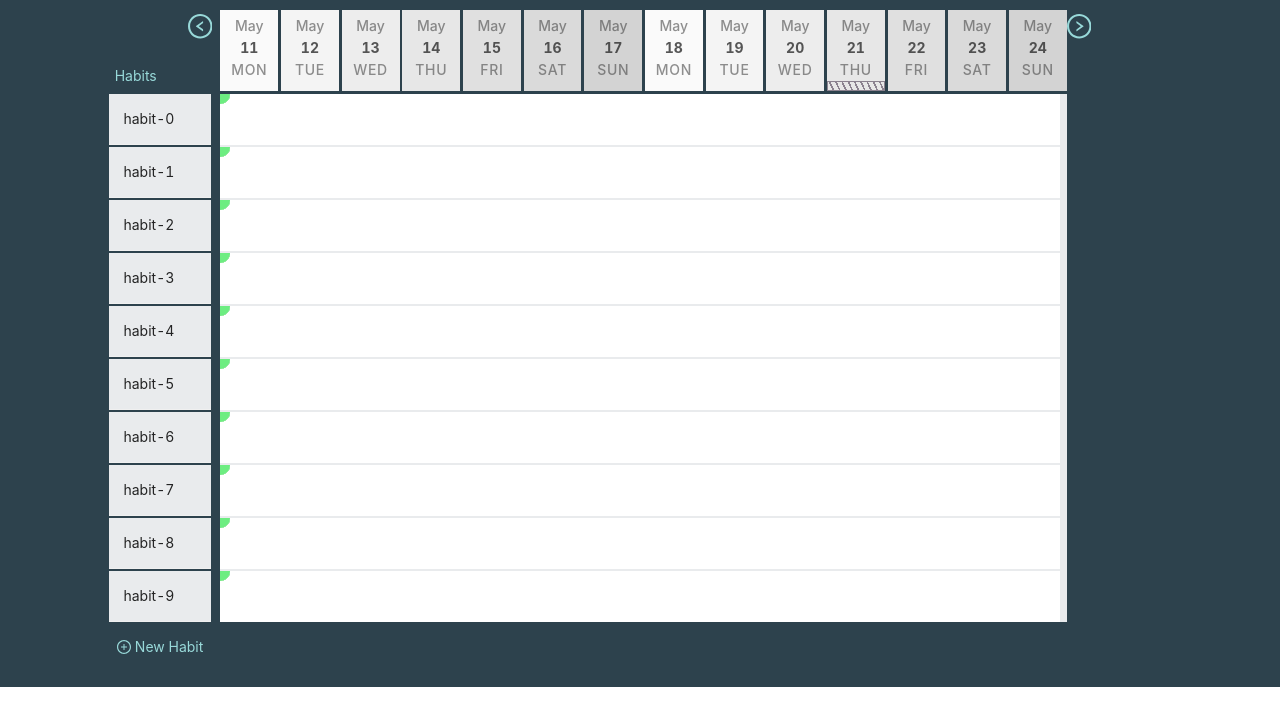
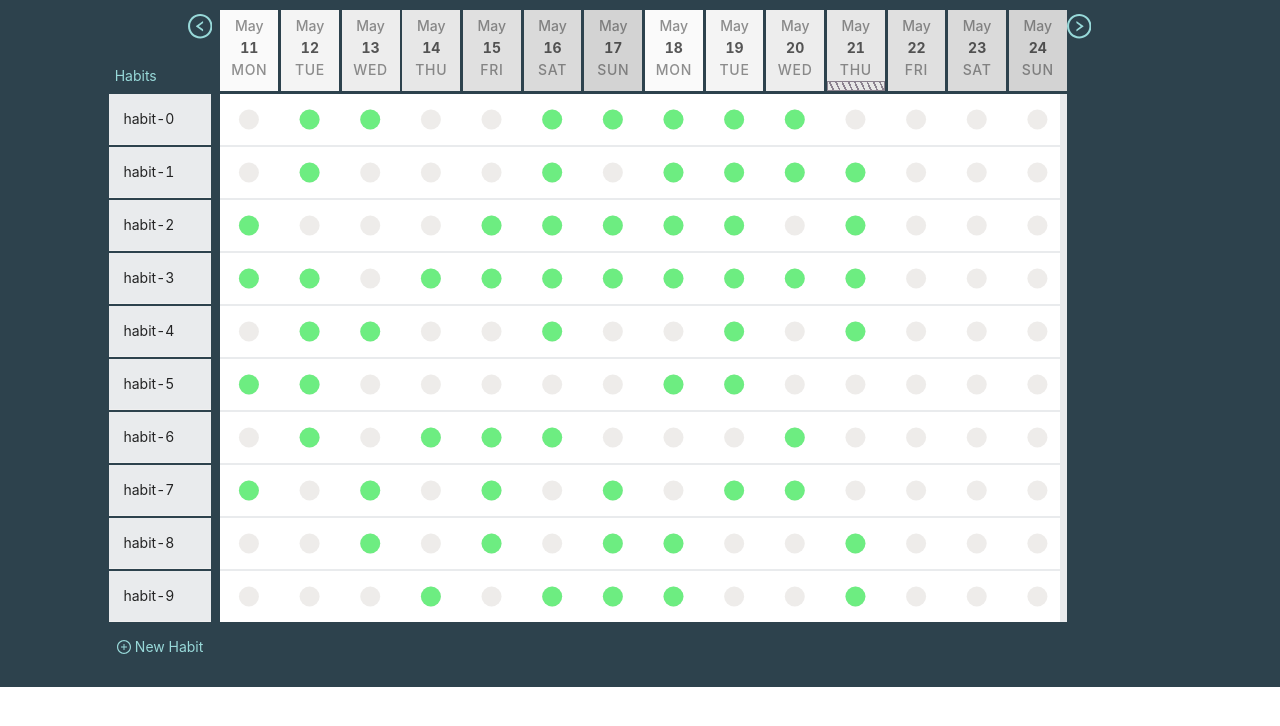
Before and after one commit to brycemorrow4564/habit-tracker, a React (Create React App) app: page / in a window 1280 px wide. Shown: the top 726 px of the page. Built offline with nearby package versions, Linux system fonts and the light colour scheme.

Commit message:
Added logic to track layout anchors in habit list and time axis so we can align grid cells.

```diff
--- a/src/components/CircleScalable.tsx
+++ b/src/components/CircleScalable.tsx
@@ -29,6 +29,11 @@ const innerGrowDuration = 325;
 const minScale = 1;
 const maxScale = 1;
 
+// @ts-ignore
+let getTransform = ({ cx, cy, minScale }) => (`translate(${cx},${cy}) scale(${minScale})`);
+// @ts-ignore
+let getActiveTransform = ({ transformStr, value }) => `${transformStr} scale(${value === 0 ? 0 : 1})`
+
 const CircleScalable: React.FC<CircleScalableProps> = (props) => {
 
     const { dispatch } = useRootContext();
@@ -36,15 +41,16 @@ const CircleScalable: React.FC<CircleScalableProps> = (props) => {
 
     const [localValue, setLocalValue]                       = React.useState<number>(value);
     const [opacityBackground, setOpacityBackground]         = React.useState<number>(minOpacity);
-    const [transformStr, setTransformStr]                   = React.useState<string>(`  translate(${cx},${cy})
-                                                                                        scale(${minScale})`);
-    const [transformStrActive, setTransformStrActive]       = React.useState<string>(`  ${transformStr}
-                                                                                        scale(${value === 0 ? 0 : 1})`);
+    const [transformStr, setTransformStr]                   = React.useState<string>(getTransform({ cx, cy, minScale }));
+    const [transformStrActive, setTransformStrActive]       = React.useState<string>(getActiveTransform({ transformStr, value }));
 
+    // React.useEffect(() => {
 
-    React.useEffect(() => {
+    //     let transformStr = getTransform({ cx, cy, minScale })
+    //     setTransformStr(transformStr);
+    //     setTransformStrActive(getActiveTransform({ transformStr, value }));
 
-    }, [cx, cy, minScale]);
+    // }, [cx, cy, minScale]);
 
     // React.useEffect(() => {
 
--- a/src/components/GridTimeAxis.tsx
+++ b/src/components/GridTimeAxis.tsx
@@ -26,10 +26,25 @@ const GridTimeAxis: React.FC<GridTimeAxisProps> = (props) => {
 
   const { state, dispatch } = useRootContext();
   const { weeksWindower } = state;
+  const axisRef = React.useRef<any>(null);
+  const axisItemRefs = React.useRef<any[]>([]);
 
   const today = moment();
   const window = weeksWindower.window();
   timeAxisColorScale.domain([0, window.length]);
+
+  // TODO: logic of this effect needs to occur on resize as well
+  React.useEffect(() => {
+    if (axisItemRefs && axisItemRefs.current && axisRef && axisRef.current) {
+      // get the width of the the content-box
+      let globalWidth: number = (axisRef.current as HTMLElement).getBoundingClientRect().width;
+      // get the width of each axis element
+      let widths: Array<number> = axisItemRefs.current.map((el: HTMLElement) => el.getBoundingClientRect().width);
+      // compute space between elements (pixels)
+      let timeAxisItemSpacing: number = (globalWidth - widths.reduce((acc,cur) => (acc + cur), 0)) / (widths.length-1);
+      dispatch(['update axis item dimensions', [widths, timeAxisItemSpacing]]);
+    }
+  }, [axisItemRefs, axisRef]);
 
   return (
       <React.Fragment>
@@ -62,9 +77,19 @@ const GridTimeAxis: React.FC<GridTimeAxisProps> = (props) => {
           </Row>
         }
         center={
-          <Row justify="space-around" align="middle" className="axis-row" style={{ background: colors.primary.dark }}>
+          <div className="axis-row">
+
+            <div ref={axisRef}>
+
+              <Row justify="space-around" align="middle" style={{ background: colors.primary.dark }}>
                 {window.map((d: moment.Moment, i: number) => (
-              <Col className={'grid-time-label-box'}>
+                  <Col key={d.format()} className={'grid-time-label-box'}>
+
+                    <div style={{ height: '100%', width: '100%' }} ref={ref => {
+                      // @ts-ignore
+                      axisItemRefs.current[i] = ref;
+                    }}>
+
                       <div style={{ background: timeAxisColorScale(i%7) }}>
 
                         {/* Name of month */}
@@ -96,9 +121,16 @@ const GridTimeAxis: React.FC<GridTimeAxisProps> = (props) => {
                         </Row>
 
                       </div>
+
+                    </div>
+
                   </Col>
                 ))}
               </Row>
+
+            </div>
+
+          </div>
         }
         right={
           <Row justify="start" align="middle" style={{ height: '100%' }}>
--- a/src/components/HabitList.tsx
+++ b/src/components/HabitList.tsx
@@ -92,7 +92,7 @@ const HabitList: React.FC<HabitListProps> = (props) => {
                                       extra={
                                         <div ref={ref => {
                                           // @ts-ignore
-                                          return itemRefs.current[item] = ref;
+                                          itemRefs.current[item] = ref;
                                         }}/>
                                       }>{`${item}`}</List.Item>
                 }/>
--- a/src/components/SingleWeekHabitRow.tsx
+++ b/src/components/SingleWeekHabitRow.tsx
@@ -18,24 +18,34 @@ const SingleWeekHabitRow: React.FC<SingleWeekHabitRowProps> = (props) => {
     const {
         habitTable,
         weeksWindower,
-        xAnchors,
-        yAnchors,
-        dy,
         rowHeights,
-        rowMarginBottom
+        rowMarginBottom,
+        colWidths,
+        timeAxisItemSpacing
     } = state;
 
-    let data: Array<{ index: number, date: moment.Moment, value: any }> = habitTable.get(habitName, weeksWindower.start, weeksWindower.end);
+    const ready: boolean = rowHeights.length && colWidths.length;
+    const data: Array<{ index: number, date: moment.Moment, value: any }> = habitTable.get(habitName, weeksWindower.start, weeksWindower.end);
 
-    return (
+    const zeros: Array<number> = data.map(e => 0);
+    // @ts-ignore
+    const x0s: Array<number> = colWidths.length ? colWidths.reduce((acc,cur,i) => {
+        acc[i] = i === 0 ? 0 : acc[i-1] + colWidths[i-1] + timeAxisItemSpacing;
+        return acc
+    }, []) : zeros.slice();
+    const x1s: Array<number> = colWidths.length ? x0s.map((cur,i) => cur + colWidths[i]) : zeros.slice();
+    const xs = data.map((d,i) => (x0s[i]+x1s[i])/2);
+
+    return !ready ? null : (
         <Row className="single-week-habit-row">
             <Col span={24}>
                 <svg className="habit-row-viz" style={{ height: rowHeights[rowIndex], width: '100%', display: 'block' }}>
-                    {data.map(({ value, index }, i) => (
+                    {data.map(({ date, value, index }, i) => (
                         <CircleScalable
+                        key={`${date.format()}-${index}`}
                         rowIndex={index}
                         colIndex={i}
-                        cx={40*i}
+                        cx={xs[i]}
                         cy={rowHeights[rowIndex] / 2}
                         r={10}
                         value={value}
--- a/src/css/index.css
+++ /dev/null
@@ -1,13 +0,0 @@
-body {
-  margin: 0;
-  font-family: -apple-system, BlinkMacSystemFont, 'Segoe UI', 'Roboto', 'Oxygen',
-    'Ubuntu', 'Cantarell', 'Fira Sans', 'Droid Sans', 'Helvetica Neue',
-    sans-serif;
-  -webkit-font-smoothing: antialiased;
-  -moz-osx-font-smoothing: grayscale;
-}
-
-code {
-  font-family: source-code-pro, Menlo, Monaco, Consolas, 'Courier New',
-    monospace;
-}
--- a/src/index.tsx
+++ b/src/index.tsx
@@ -1,6 +1,5 @@
 import React from 'react';
 import ReactDOM from 'react-dom';
-import './css/index.css';
 import App from './App';
 import * as serviceWorker from './serviceWorker';
 
--- a/src/reducers/reducer.ts
+++ b/src/reducers/reducer.ts
@@ -40,9 +40,6 @@ const weeksWindower: WeeksWindower = new WeeksWindower(table.getMaxDate(), numWe
 
 export const reducerInitialState: ReducerState = {
 
-    // TODO:    the cellHeight and cellWidth should start as null
-    //          values and be assigned based on a hook
-
     "singleWeekViewOffset": 4,
     "cellWidth": null,                              // the width of grid cells for habit tracking
     "cellHeight": null,                             // the height of grid cells for habit tracking
@@ -50,8 +47,10 @@ export const reducerInitialState: ReducerState = {
     "habitTable": _.cloneDeep(table),               // an instance of HabitTable
     "weeksWindower": _.cloneDeep(weeksWindower),    // an instance of WeeksWindower
     "dy": 0,
-    "rowHeights": 0,
-    "rowMarginBottom": 0
+    "rowHeights": [],
+    "rowMarginBottom": 0,
+    "colWidths": [],
+    "timeAxisItemSpacing": 0
 };
 
 export interface ReducerState {
@@ -62,8 +61,10 @@ export interface ReducerState {
     habitTable: HabitTable,
     weeksWindower: WeeksWindower,
     dy: number,
-    rowHeights: number,
+    rowHeights: number[],
     rowMarginBottom: number,
+    colWidths: number[],
+    timeAxisItemSpacing: number
 }
 
 export type ReducerAction = [string, any];
@@ -90,6 +91,10 @@ export function reducer(state: ReducerState, action: ReducerAction) {
         'update list item dimensions': () => {
             let [heights, marginBottom] = payload;
             return { ...state, rowHeights: heights, rowMarginBottom: marginBottom };
+        },
+        'update axis item dimensions': () => {
+            let [widths, timeAxisItemSpacing] = payload;
+            return { ...state, colWidths: widths, timeAxisItemSpacing };
         }
     };
 
--- a/src/utils/time.ts
+++ b/src/utils/time.ts
@@ -56,19 +56,20 @@ export class HabitHistory {
         */
         let data = [];
         let curr = d0.clone();
+        let end = d1.clone().add(1, 'day')
         let wi = 0;
-        while (!d1.isSame(curr, 'days')) {
+        while (!curr.isSame(end, 'days')) {
             let dateIndexKey = curr.format();
             if (dateIndexKey in this.dateIndex) {
                 data.push({
                     index: wi,  // numerical index into date array representation of window
-                    date: curr,
+                    date: curr.clone(),
                     value: this.values[this.dateIndex[dateIndexKey]].value
                 });
             } else {
                 data.push({
                     index: wi,  // numerical index into date array representation of window
-                    date: curr,
+                    date: curr.clone(),
                     value: 0
                 });
             }
--- a/src/views/SingleWeekView.tsx
+++ b/src/views/SingleWeekView.tsx
@@ -31,7 +31,10 @@ const SingleWeekView: React.FC<SingleWeekViewProps> = (props) => {
         center={
           <div className="habit-table-viz-grid" style={{ background: colors.primary.dark }}>
             <div style={{ background: colors.background, paddingRight: '.5em' }}>
-              {habitTable.getNames().map((habitName: string, i: number) => (<SingleWeekHabitRow habitName={habitName} rowIndex={i}/>))}
+              {habitTable.getNames().map((habitName: string, i: number) => (<SingleWeekHabitRow
+                                                                            key={habitName}
+                                                                            habitName={habitName}
+                                                                            rowIndex={i}/>))}
             </div>
           </div>
         }
```
Also changed, not shown: src/logo.svg (deleted). Lines whose indentation alone changed are shown as unchanged.
